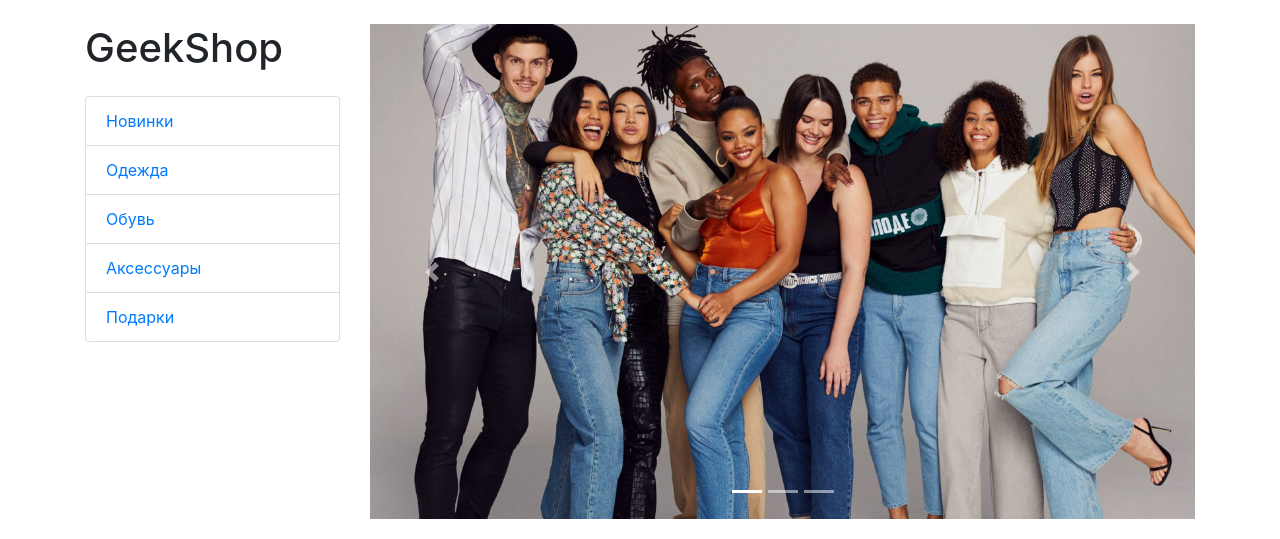
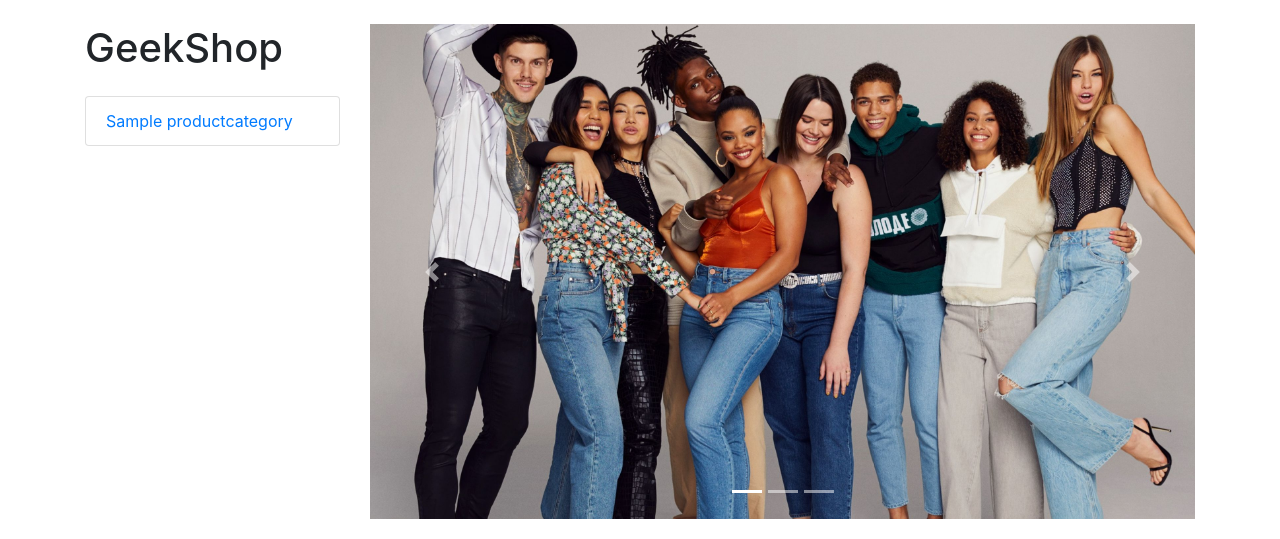
Before and after one commit to android156/geekshop2022, a Django app: page /products/ in a window 1280 px wide. Shown: the part 56-595 px from the top of the page. Run offline with Django 3.2, Linux system fonts and the light colour scheme; tables that the repository leaves empty hold one stand-in row (values such as "Sample post"); grey boxes marked "Sample" are stand-in pictures; some libraries are stand-ins or nearby versions.

Commit message:
Categories from BD added

```diff
--- a/products/templates/products/products.html
+++ b/products/templates/products/products.html
@@ -24,11 +24,9 @@
 
             <h1 class="my-4">GeekShop</h1>
             <div class="list-group">
-                <a href="#" class="list-group-item">Новинки</a>
-                <a href="#" class="list-group-item">Одежда</a>
-                <a href="#" class="list-group-item">Обувь</a>
-                <a href="#" class="list-group-item">Аксессуары</a>
-                <a href="#" class="list-group-item">Подарки</a>
+                {% for category in categories %}
+                    <a href="#" class="list-group-item">{{ category.name }}</a>
+                {% endfor %}
             </div>
 
         </div>
--- a/products/views.py
+++ b/products/views.py
@@ -6,7 +6,7 @@ from django.shortcuts import render
 from geekshop.settings import BASE_DIR
 from django.conf import settings
 
-from products.models import Product
+from products.models import Product, ProductCategory
 
 
 def read_json_orders(filename):
@@ -25,6 +25,7 @@ def index(request):
 def products(request):
     context = {
         "title": "Geekshop Продукты",
-        "products": Product.objects.all()
+        "products": Product.objects.all(),
+        "categories": ProductCategory.objects.all()
     }
     return render(request, 'products/products.html', context)
```
